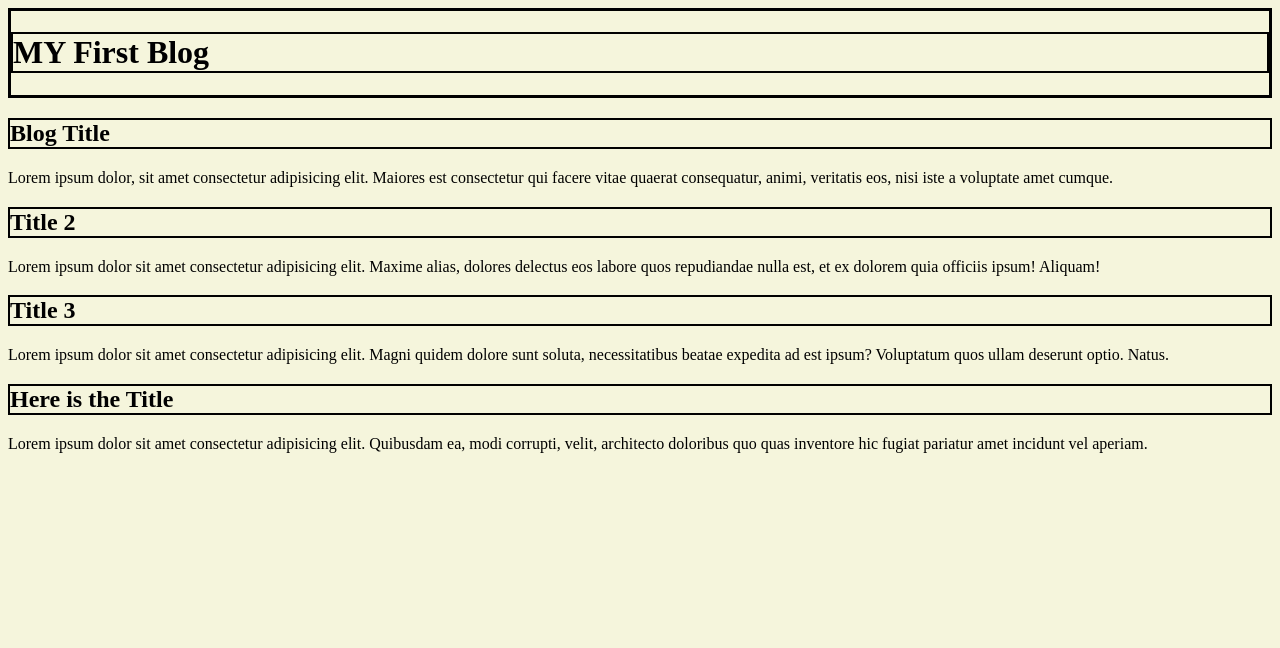
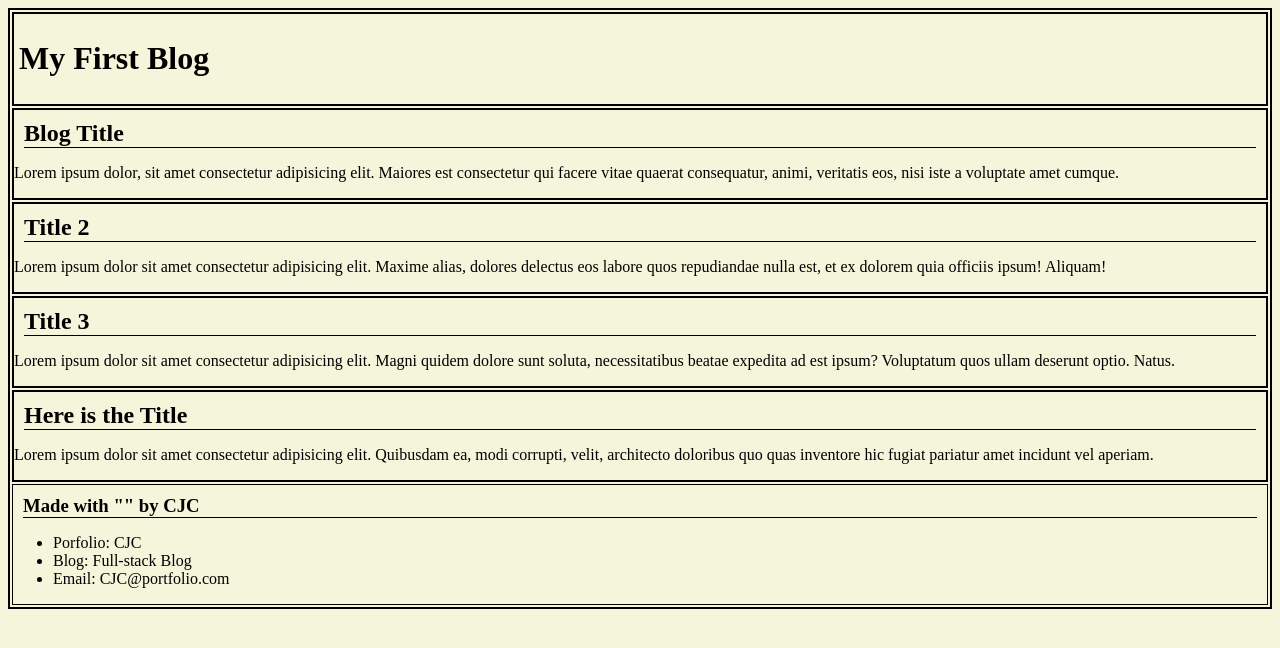
Before and after one commit to chrisjames1724/CJC-Personal-Blog, a plain HTML site: page blog.html in a window 1280 px wide. Drawn offline with Linux system fonts and the light colour scheme; a script that the page names is missing.

Commit message:
flexbox layouts

```diff
--- a/assets/css/blog.css
+++ b/assets/css/blog.css
@@ -1,22 +1,38 @@
 body {
   background-color: beige;
+  border: solid 2px black;
 }
 
-.section h1 {
-  border-bottom: black;
-  border-width: 3px;
+.header {
+  display: flex;
+  padding: 5px;
+  border: solid 2px black;
+  margin: 2px;
 }
 
-.section-1 {
-  border-bottom: black;
-  border-width: 3px;
-  color: blue;
-  font-size: 14px;
-}
-.header {
-  border: solid 3px black;
+h2 {
+  display: flex;
+  border-bottom: solid 1px black;
+  margin: 10px;
 }
 
-h1 {
+section {
   border: solid 2px black;
+  margin: 2px;
 }
+
+p {
+  display: flex;
+  justify-content: left;
+}
+
+footer {
+  border: solid 1px black;
+  margin: 2px;
+}
+
+h3 {
+  display: flex;
+  border-bottom: solid 1px black;
+  margin: 10px;
+}
--- a/blog.html
+++ b/blog.html
@@ -10,14 +10,14 @@
 
 <body>
     <header class="header">
-        <h1> MY First Blog </h1>
+        <h1> My First Blog </h1>
 
 
 
     </header>
 
     <section>
-        <h1 class="section1"> Blog Title </h1>
+        <h2 class="section1"> Blog Title </h2>
 
         <p> Lorem ipsum dolor, sit amet consectetur adipisicing elit. Maiores est consectetur qui facere vitae quaerat
             consequatur, animi, veritatis eos, nisi iste a voluptate amet cumque.</p>
@@ -27,7 +27,7 @@
 
 
     <section>
-        <h1 class="section 2"> Title 2 </h1>
+        <h2 class="section 2"> Title 2 </h2>
         <p> Lorem ipsum dolor sit amet consectetur adipisicing elit. Maxime alias, dolores delectus eos labore quos
             repudiandae nulla est, et ex dolorem quia officiis ipsum! Aliquam!</p>
 
@@ -36,7 +36,7 @@
 
 
     <section>
-        <h1 class="section 3"> Title 3 </h1>
+        <h2 class="section 3"> Title 3 </h2>
         <p>Lorem ipsum dolor sit amet consectetur adipisicing elit. Magni quidem dolore sunt soluta, necessitatibus
             beatae expedita ad est ipsum? Voluptatum quos ullam deserunt optio. Natus.</p>
 
@@ -44,7 +44,7 @@
 
 
     <section>
-        <h1 class="section 4"> Here is the Title </h1>
+        <h2 class="section 4"> Here is the Title </h2>
         <p>Lorem ipsum dolor sit amet consectetur adipisicing elit. Quibusdam ea, modi corrupti, velit, architecto
             doloribus quo quas inventore hic fugiat pariatur amet incidunt vel aperiam.</p>
 
@@ -53,6 +53,13 @@
 
 
     <footer>
+        <h3> Made with "" by CJC</h3>
+        <ul>
+            <li>Porfolio: CJC</li>
+            <li>Blog: Full-stack Blog </li>
+            <li>Email: CJC@portfolio.com </li>
+
+        </ul>
 
 
     </footer>
```
